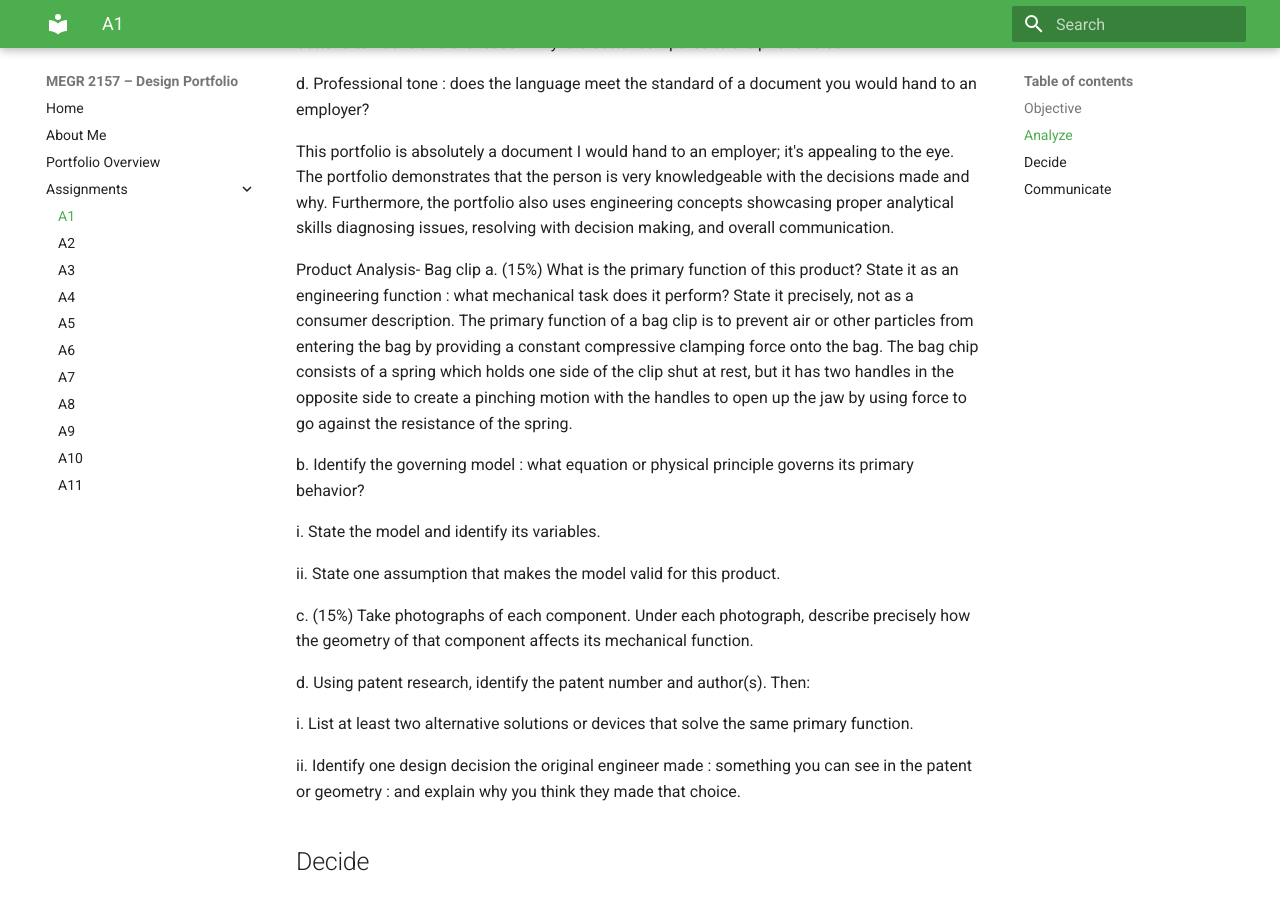
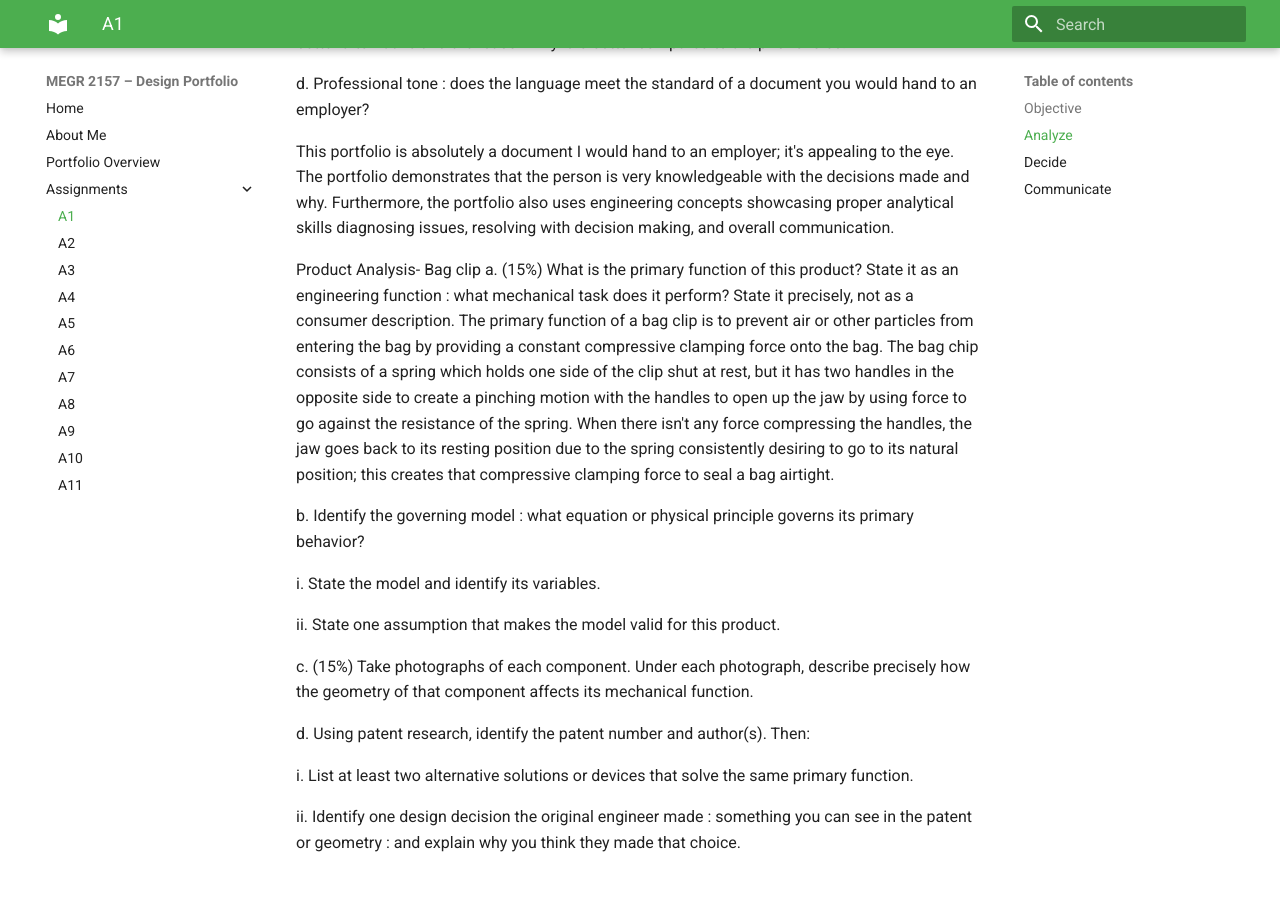
Before and after one commit to Jeffrey-Mendoza/megr2157-portfolio, an MkDocs documentation site: the page built from docs/assignments/A01/index.md, in a window 1280 px wide and 900 px high, scrolled down 1853 px. Built offline with MkDocs 1.6.1 and Material for MkDocs 9.7.7, drawn with Linux system fonts in a browser that asks for light colours.

Commit message:
Enhance bag clip function description
Expanded explanation of the primary function of a bag clip, detailing its mechanical operation and the role of the spring.

```diff
--- a/docs/assignments/A01/index.md
+++ b/docs/assignments/A01/index.md
@@ -35,9 +35,10 @@ This portfolio is absolutely a document I would hand to an employer; it's appeal
 
 Product Analysis- Bag clip
 a.  (15%) What is the primary function of this product? State it as an engineering function : what mechanical task does it perform? State it precisely, not as a consumer description.
-The primary function of a bag clip is to prevent air or other particles from entering the bag by providing a constant compressive clamping force onto the bag. The bag chip consists of a spring which holds one side of the clip shut at rest, but it has two handles in the opposite side to create a pinching motion with the handles to open up the jaw by using force to go against the resistance of the spring.
+The primary function of a bag clip is to prevent air or other particles from entering the bag by providing a constant compressive clamping force onto the bag. The bag chip consists of a spring which holds one side of the clip shut at rest, but it has two handles in the opposite side to create a pinching motion with the handles to open up the jaw by using force to go against the resistance of the spring. When there isn't any force compressing the handles, the jaw goes back to its resting position due to the spring consistently desiring to go to its natural position; this creates that compressive clamping force to seal a bag airtight.
 
 b.  Identify the governing model : what equation or physical principle governs its primary behavior?
+
 
 i.  State the model and identify its variables.
 
```
